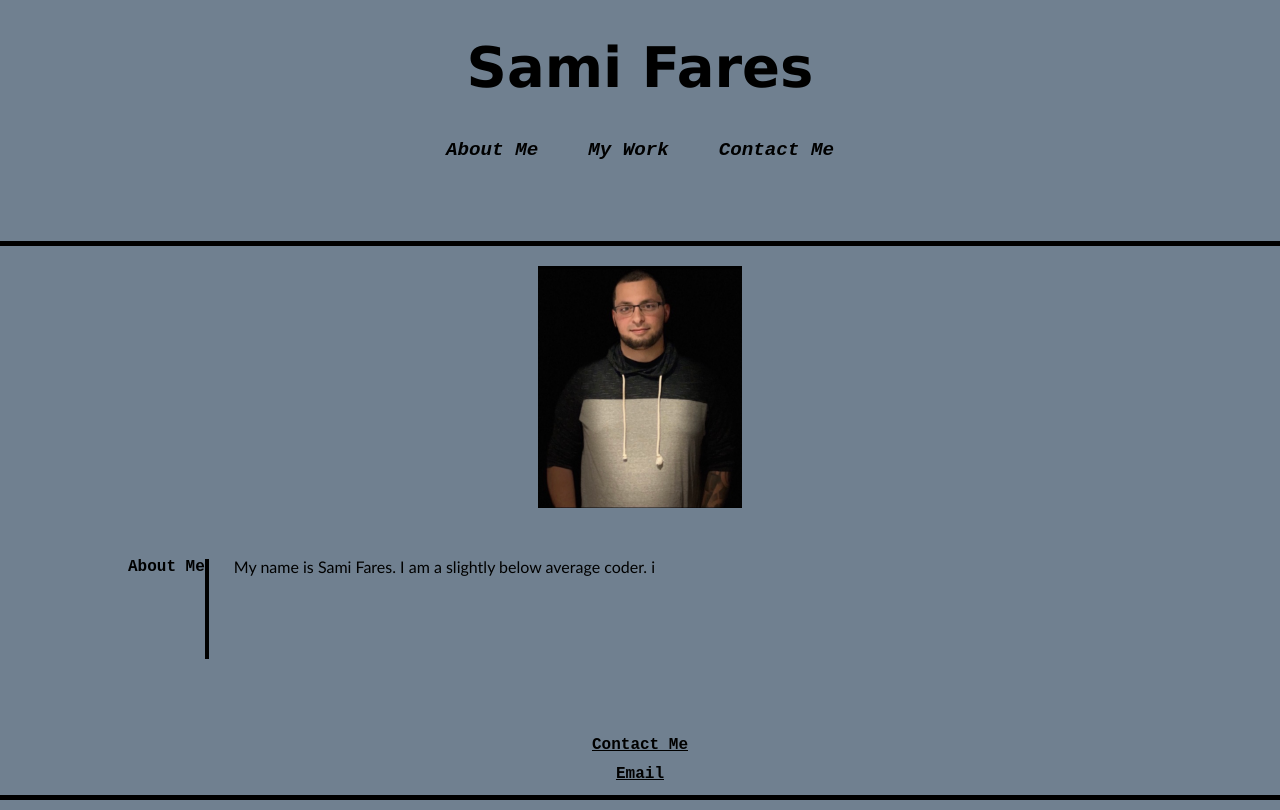
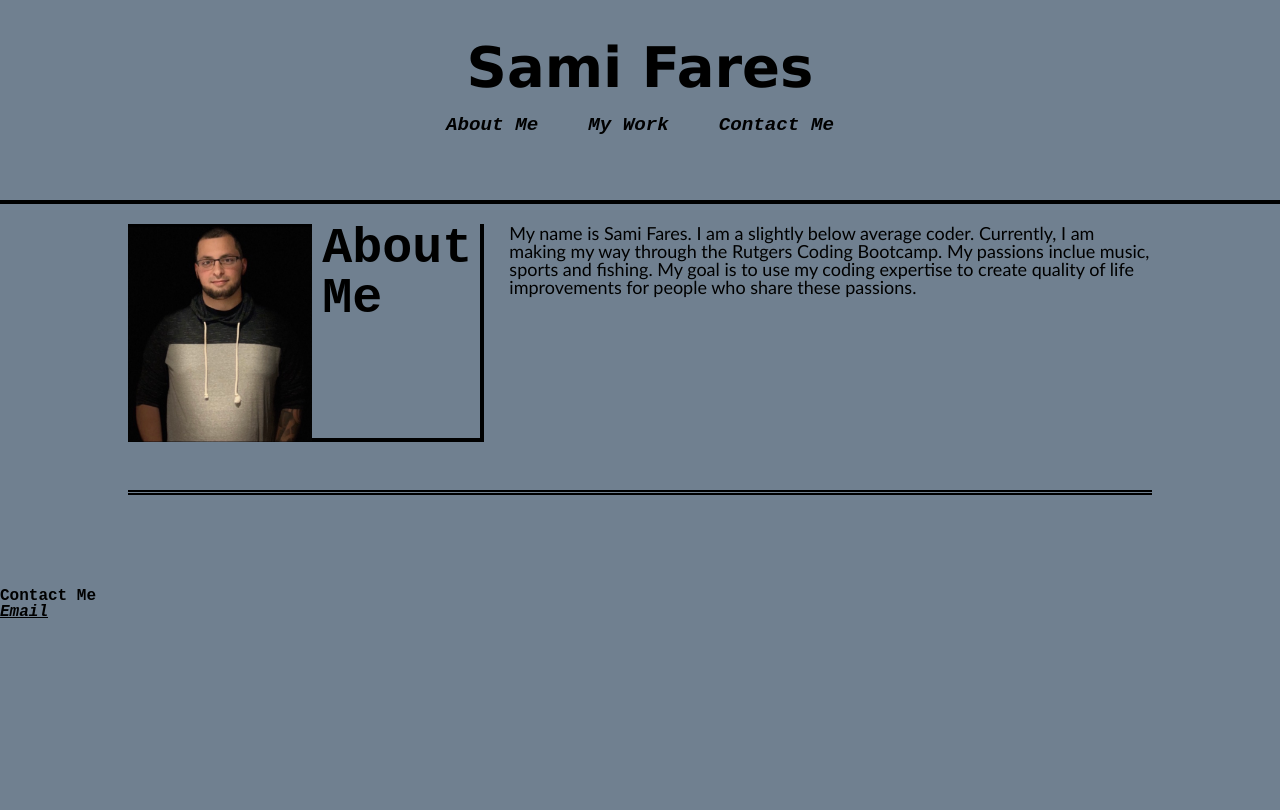
Before and after one commit to SamiF812/Portfolio-SamiFares, a plain HTML site: page index.html in a window 1280 px wide. Drawn offline with Linux system fonts and the light colour scheme.

Commit message:
updates to styling

```diff
--- a/Assets/style.css
+++ b/Assets/style.css
@@ -14,6 +14,7 @@ header {
     align-items: center;
     flex-direction: column;
     padding: 40px;
+    border-bottom: 4px solid black;
 }
 
 h1 {
@@ -34,7 +35,7 @@ nav a {
     text-decoration: none;
     background-color: transparent;
     color: black;
-    padding: 25px;
+    margin: 25px;
     font-size: 120%;
     font-weight: bold;
     font-style: italic;
@@ -47,27 +48,33 @@ main {
 
 .section-zones {
     display: flex;
-    flex-direction: row;
-    flex-wrap: wrap;
-    align-items: stretch;
-    margin: 5% 0;
-    padding: 5px 1;
-    height: 100px;
+    /* flex-direction: row;
+    flex-wrap: wrap; */
+    /* align-items: stretch; */
+    /* margin: 5% 0;
+    padding: 5px 1; */
+
 
 }
 
 
 .section-zones h2 {
     border-right: 4px solid black;
+    float: left;
+    font-size: 50px;
+    padding-right: 8px;
+    padding-left: 10px;
+    border-bottom: 4px solid black;
 }
+
 
 
 hr {
     display: block;
     height: 1px;
     border: 0;
-    border-top: 5px solid black;
-    margin: 1em 0;
+    border-top: 5px double black;
+    margin: 3em 0;
     padding: 0;
 }
 
@@ -76,7 +83,7 @@ section p {
     margin-left: 25px;
     flex-wrap: wrap;
     font-family: 'Gill Sans', 'Gill Sans MT', Calibri, 'Trebuchet MS', sans-serif;
-
+    font-size: 18px;
 }
 
 
@@ -86,25 +93,25 @@ section p {
     margin-left: auto;
     margin-right: auto;
     width: 50%;
-    max-width: 20%;
-    max-height: 20x;
+    max-width: 18%;
+    max-height: 18x;
+    float: left;
 }
 footer {
-    color: black;
-    position: absolute;
-    bottom: 0;
-    width: 100%;
-    height: 63px;
-    background: black;
-    text-align: center;
-    text-decoration: underline;
-    font-weight: bold;
+    display: flex;
+    justify-content: center;
+    align-content: center;
+    flex-direction: column;
+
 
 }
 
-footer ul {
-    display: flex;
-    margin-bottom: 14px;
-    padding: 13px;
-    justify-content: center;
+footer h3 {
+
+
+
 }
+
+ {
+
+}
--- a/index.html
+++ b/index.html
@@ -20,33 +20,33 @@
         </nav>
 
     </header>
-        <hr/>
+
 
     <!--my headshot -->
     <main>
-        <section >
-            <img src="./Assets/Profilepic.jpg" alt="my-picture" class="profilepic">
-
-        </section>
-
 
         <!--about me blurb -->
         <section class="section-zones" id="about-me">
-                <h2> About Me</h2>
-                <div>
-                    <p>My name is Sami Fares. I am a slightly below average coder. i</p>
-                </div>
+            <img src="./Assets/Profilepic.jpg" alt="picture of a man" class="profilepic">
+            <h2> About Me</h2>
+
+            <div>
+                <p>My name is Sami Fares. I am a slightly below average coder. Currently, I am making my way through the Rutgers Coding Bootcamp. My passions inclue music, sports and fishing. My goal is to use my coding expertise to create quality of life improvements for people who share these passions. </p>
+            </div>
+
         </section>
-
-            <section class="section-zones" id="my-work"></section>
+            <hr>
+        <section class="section-zones" id="my-work"></section>
 
     </main>
 
     <footer>
-        <p> Contact Me <p>
-        <ul>
-            <li><a href="mailto:djsamif@gmail.com">Email</a></li>
-        </ul>
+        <h3> Contact Me <h3>
+        <div class="contact-zones">
+            <address>
+                <a href="mailto:djsamif@gmail.com">Email</a>
+            </address>
+        </div>
     </footer>
 
 
```
